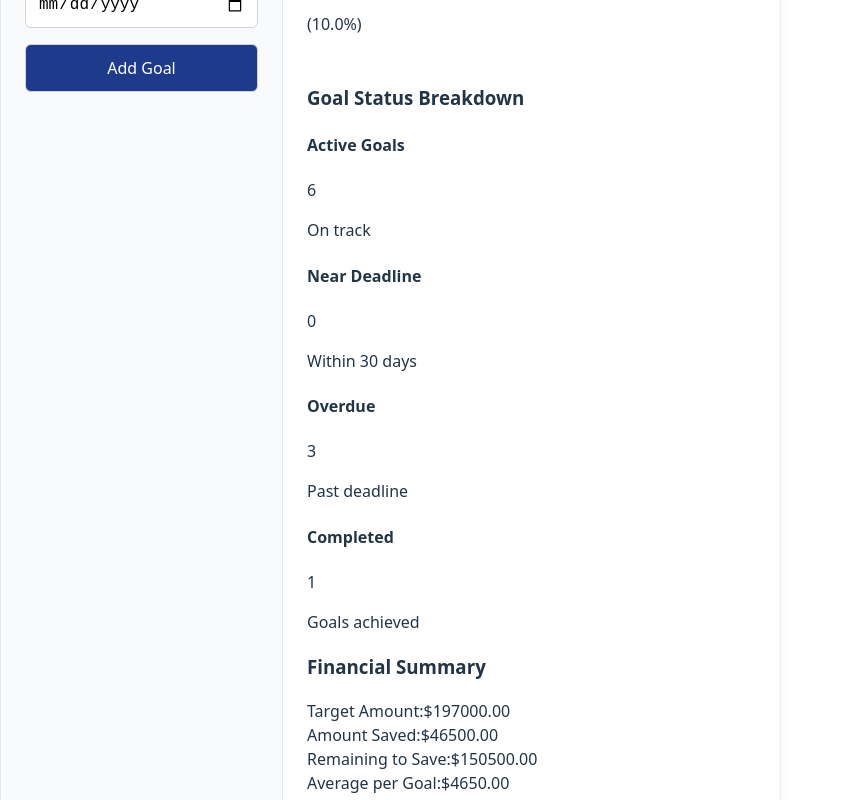
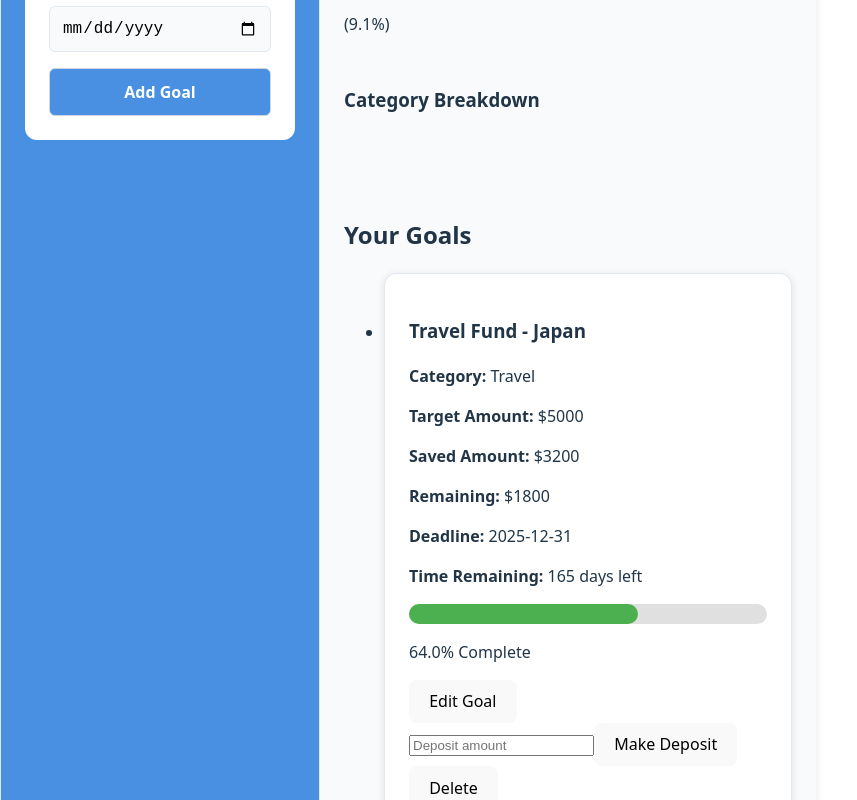
Before and after one commit to michaelfuchaka/smart-goal-planner, a React app: page / in a window 1280 px wide. Shown: the part 440-1240 px from the top of the page, without its empty margins (0-857 px from the left). Built offline with nearby package versions, Linux system fonts and the light colour scheme; data requests are answered from the project's data file; the HTML template or start-up script is replaced by a standard one.

Commit message:
Styling Add Goal section overview and chart

```diff
--- a/db.json
+++ b/db.json
@@ -89,6 +89,15 @@
       "category": "Home",
       "deadline": "2025-03-31",
       "createdAt": "2024-05-15"
+    },
+    {
+      "id": "bcbc",
+      "name": "Travel",
+      "targetAmount": 4000,
+      "category": "Travel",
+      "deadline": "2025-07-20",
+      "savedAmount": 3000,
+      "createdAt": "2025-07-20"
     }
   ]
 }
--- a/src/App.css
+++ b/src/App.css
@@ -3,6 +3,7 @@
   grid-template-areas:
     "header header"
     "sidebar main";
+    grid-template-columns: 320px 1fr;
 }
 
 .app-header {
@@ -35,14 +36,14 @@
 }
 
 .sidebar {
-  background: #f8fafc;
+  background: #4a90e2 ;
   padding: 24px;
   border-radius: 12px;
   border: 1px solid #e2e8f0;
 }
 
 .main-content {
-  background: white;
+  background: #f8fafc ;
   padding: 24px;
   border-radius: 12px;
   box-shadow: 0 2px 8px rgba(0,0,0,0.1);
--- a/src/App.jsx
+++ b/src/App.jsx
@@ -60,9 +60,6 @@ const handleUpdateGoal = (updatedGoal) => {
     .catch(error => console.log(error));
 };
 
-   // Calculate overview stats
-const totalSaved = goals.reduce((sum, goal) => sum + goal.savedAmount, 0);
-const completedGoals = goals.filter(goal => goal.savedAmount >= goal.targetAmount);
 
   return (
     <div className="App main-layout" >
--- a/src/components/CategoryChart.jsx
+++ b/src/components/CategoryChart.jsx
@@ -60,9 +60,9 @@ function CategoryChart({ goals = [] }) {
           datasets: [{
             data: categoryArray.map(cat => cat.totalSaved),
             backgroundColor: [
-              '#4CAF50', '#2196F3', '#FF9800', '#9C27B0',
-              '#F44336', '#00BCD4', '#795548', '#607D8B',
-              '#E91E63', '#3F51B5', '#FF5722', '#009688'
+            '#10b981', '#4a90e2', '#f59e0b', '#8b5cf6',
+            '#ef4444', '#06b6d4', '#84cc16', '#f97316'
+
             ],
             borderWidth: 2,
             borderColor: '#fff'
@@ -146,13 +146,6 @@ function CategoryChart({ goals = [] }) {
 }
 
 
-function getCategoryColor(index) {
-  const colors = [
-    '#4CAF50', '#2196F3', '#FF9800', '#9C27B0',
-    '#F44336', '#00BCD4', '#795548', '#607D8B',
-    '#E91E63', '#3F51B5', '#FF5722', '#009688'
-  ];
-  return colors[index % colors.length];
-}
+
 
 export default CategoryChart;
--- a/src/components/GoalForm.css
+++ b/src/components/GoalForm.css
@@ -11,8 +11,22 @@
   font-size: 16px;
 }
 
+
+.goal-form-container {
+  background: white;
+  border-radius: 12px;
+  padding: 24px;
+}
+
+.goal-form input {
+  background: #f8fafc;
+  border: 1px solid #e2e8f0;
+}
+
 .goal-form button {
-  background: #1e3a8a;
+  background: #4a90e2;
+  font-weight: 600;
+  text-transform: none;
   color: white;
   cursor: pointer;
 }
--- a/src/components/GoalList.css
+++ b/src/components/GoalList.css
@@ -1,11 +1,6 @@
 .goals-grid {
-  display: grid;
-  grid-template-columns: repeat(auto-fit, minmax(350px, 1fr));
-  gap: 24px;
-  list-style: none;
-  padding: 0;
-  margin: 0;
-}
+grid-template-columns: repeat(2, 1fr);
+gap: 20px;}
 
 .goals-grid li {
   margin: 0;
--- a/src/components/GoalList.jsx
+++ b/src/components/GoalList.jsx
@@ -11,8 +11,8 @@ function GoalList({ goals, onDeleteGoal , onUpdateGoal}) {
       ) : (
         <ul className="goals-grid" >
 
-            {/* Looping through the array to show each goal */}
-          {goals.map((goal) => (
+            {/* Looping through the array to display 4 goals */}
+         {goals.slice(0, 4).map((goal) => (
             <li key={goal.id}>
              <GoalCard
                 key={goal.id}
--- a/src/components/OverviewDashboard.css
+++ b/src/components/OverviewDashboard.css
@@ -11,3 +11,4 @@
   border-radius: 8px;
   box-shadow: 0 2px 4px rgba(0,0,0,0.1);
   text-align: center;
+}
--- a/src/components/OverviewDashboard.jsx
+++ b/src/components/OverviewDashboard.jsx
@@ -1,120 +1,93 @@
 import React from "react";
 import "./OverviewDashboard.css";
-
 
 function OverviewDashboard({ goals = [] }) {
   // Calculate overview statistics
   const totalGoals = goals.length;
   const totalSaved = goals.reduce((sum, goal) => sum + goal.savedAmount, 0);
   const totalTarget = goals.reduce((sum, goal) => sum + goal.targetAmount, 0);
-  const completedGoals = goals.filter(goal => goal.savedAmount >= goal.targetAmount);
+  const completedGoals = goals.filter(
+    (goal) => goal.savedAmount >= goal.targetAmount
+  );
   const completedCount = completedGoals.length;
 
   // Calculate progress percentage for all goals combined
-  const overallProgress = totalTarget > 0 ? (totalSaved / totalTarget) * 100 : 0;
+  const overallProgress =
+    totalTarget > 0 ? (totalSaved / totalTarget) * 100 : 0;
 
   // Calculate goals by status
   const today = new Date();
-  const overdueGoals = goals.filter(goal => {
+  const overdueGoals = goals.filter((goal) => {
     const deadlineDate = new Date(goal.deadline);
-    const daysUntilDeadline = Math.ceil((deadlineDate - today) / (1000 * 60 * 60 * 24));
+    const daysUntilDeadline = Math.ceil(
+      (deadlineDate - today) / (1000 * 60 * 60 * 24)
+    );
     return daysUntilDeadline < 0 && goal.savedAmount < goal.targetAmount;
   });
 
-  const nearDeadlineGoals = goals.filter(goal => {
+  const nearDeadlineGoals = goals.filter((goal) => {
     const deadlineDate = new Date(goal.deadline);
-    const daysUntilDeadline = Math.ceil((deadlineDate - today) / (1000 * 60 * 60 * 24));
-    return daysUntilDeadline <= 30 && daysUntilDeadline >= 0 && goal.savedAmount < goal.targetAmount;
+    const daysUntilDeadline = Math.ceil(
+      (deadlineDate - today) / (1000 * 60 * 60 * 24)
+    );
+    return (
+      daysUntilDeadline <= 30 &&
+      daysUntilDeadline >= 0 &&
+      goal.savedAmount < goal.targetAmount
+    );
   });
 
-  const activeGoals = goals.filter(goal => {
+  const activeGoals = goals.filter((goal) => {
     const deadlineDate = new Date(goal.deadline);
-    const daysUntilDeadline = Math.ceil((deadlineDate - today) / (1000 * 60 * 60 * 24));
+    const daysUntilDeadline = Math.ceil(
+      (deadlineDate - today) / (1000 * 60 * 60 * 24)
+    );
     return daysUntilDeadline > 30 && goal.savedAmount < goal.targetAmount;
   });
 
   return (
-    <div >
+    <div>
       <h2>📊 Financial Overview</h2>
 
       {/* Main Statistics Cards */}
-      <div  className="stats-grid" >
-        <div >
+      <div className="stats-grid">
+        <div>
           <h3> Total Goals</h3>
-          <p >{totalGoals}</p>
+          <p>{totalGoals}</p>
         </div>
 
-        <div >
+        <div>
           <h3> Total Saved</h3>
-          <p >${totalSaved.toFixed(2)}</p>
+          <p>${totalSaved.toFixed(2)}</p>
         </div>
 
-        <div >
+        <div>
           <h3> Completed</h3>
-          <p >{completedCount}</p>
-          <p >({totalGoals > 0 ? ((completedCount / totalGoals) * 100).toFixed(1) : 0}%)</p>
+          <p>{completedCount}</p>
+          <p>
+            (
+            {totalGoals > 0
+              ? ((completedCount / totalGoals) * 100).toFixed(1)
+              : 0}
+            %)
+          </p>
         </div>
 
-        <div >
+        <div>
           <h3> Overall Progress</h3>
-          <p >{overallProgress.toFixed(1)}%</p>
-          <div >
-           <div className="progress-bar" style={{ width: `${overallProgress}%` }}></div>
-
+          <p>{overallProgress.toFixed(1)}%</p>
+          <div>
+            <div
+              className="progress-bar"
+              style={{ width: `${overallProgress}%` }}
+            ></div>
           </div>
         </div>
-      </div>
-
-      {/* Goal Status Breakdown */}
-      <div >
-        <h3>Goal Status Breakdown</h3>
-        <div >
-          <div className="status-card" >
-
-            <h4> Active Goals</h4>
-            <p >{activeGoals.length}</p>
-            <p >On track</p>
-          </div>
-
-          <div   className="status-card"  >
-            <h4> Near Deadline</h4>
-            <p >{nearDeadlineGoals.length}</p>
-            <p >Within 30 days</p>
-          </div>
-
-          <div  className="status-card" >
-            <h4> Overdue</h4>
-            <p >{overdueGoals.length}</p>
-            <p >Past deadline</p>
-          </div>
-
-          <div  className="status-card" >
-            <h4> Completed</h4>
-            <p >{completedCount}</p>
-            <p >Goals achieved</p>
-          </div>
-        </div>
-      </div>
-
-      {/* Financial Summary */}
-      <div >
-        <h3>Financial Summary</h3>
-        <div >
-          <div >
-            <span>Target Amount:</span>
-            <span >${totalTarget.toFixed(2)}</span>
-          </div>
-          <div>
-            <span>Amount Saved:</span>
-            <span >${totalSaved.toFixed(2)}</span>
-          </div>
-          <div >
-            <span>Remaining to Save:</span>
-            <span >${(totalTarget - totalSaved).toFixed(2)}</span>
-          </div>
-          <div >
-            <span>Average per Goal:</span>
-            <span >${totalGoals > 0 ? (totalSaved / totalGoals).toFixed(2) : '0.00'}</span>
+        {/* Category Breakdown Cards */}
+        <div className="category-section">
+          <h3>Category Breakdown</h3>
+          <div className="category-cards">
+            {/* Category cards will go here */}
           </div>
         </div>
       </div>
@@ -122,7 +95,4 @@ function OverviewDashboard({ goals = [] }) {
   );
 }
 
-
-
-
 export default OverviewDashboard;
```
